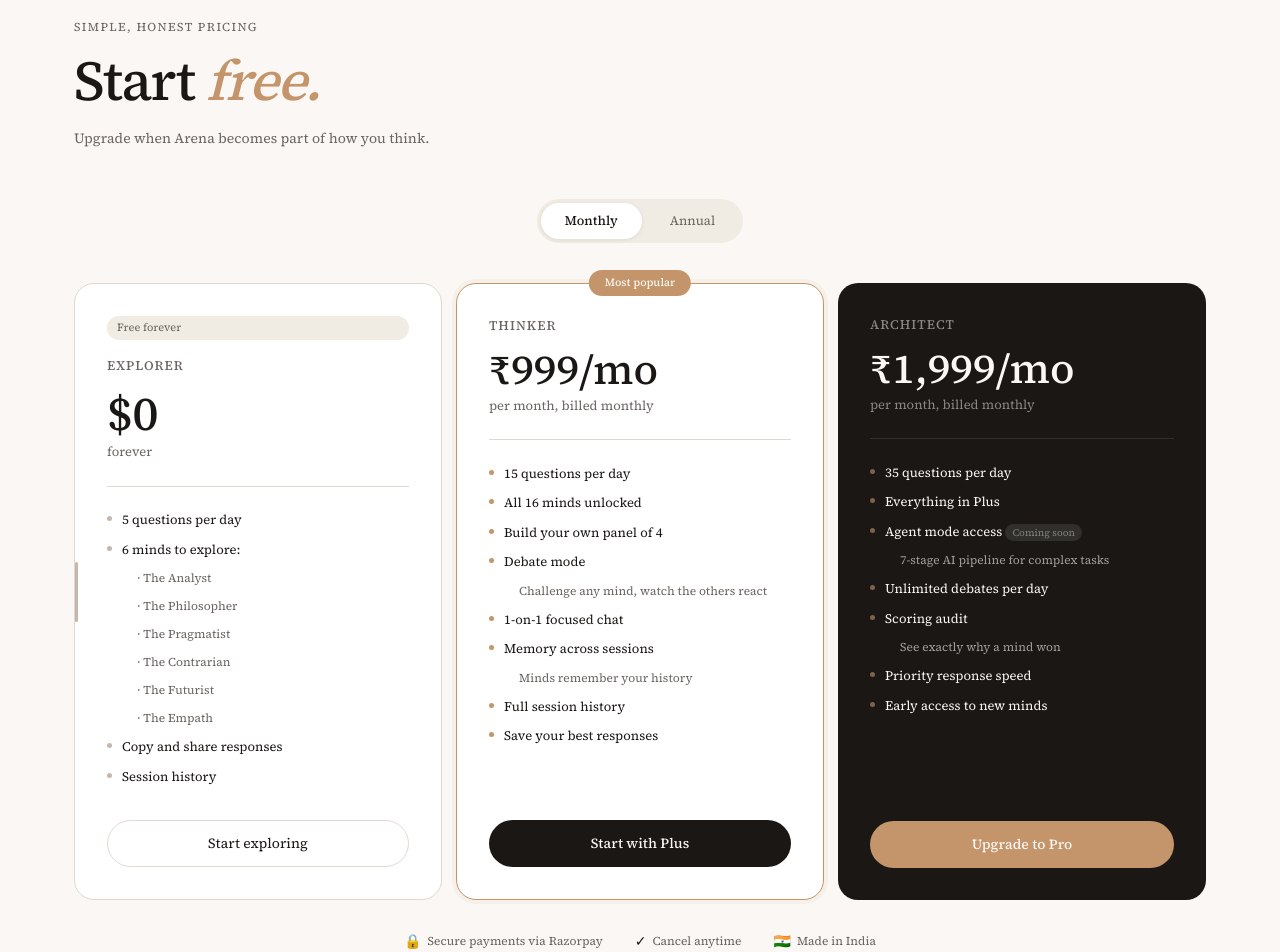
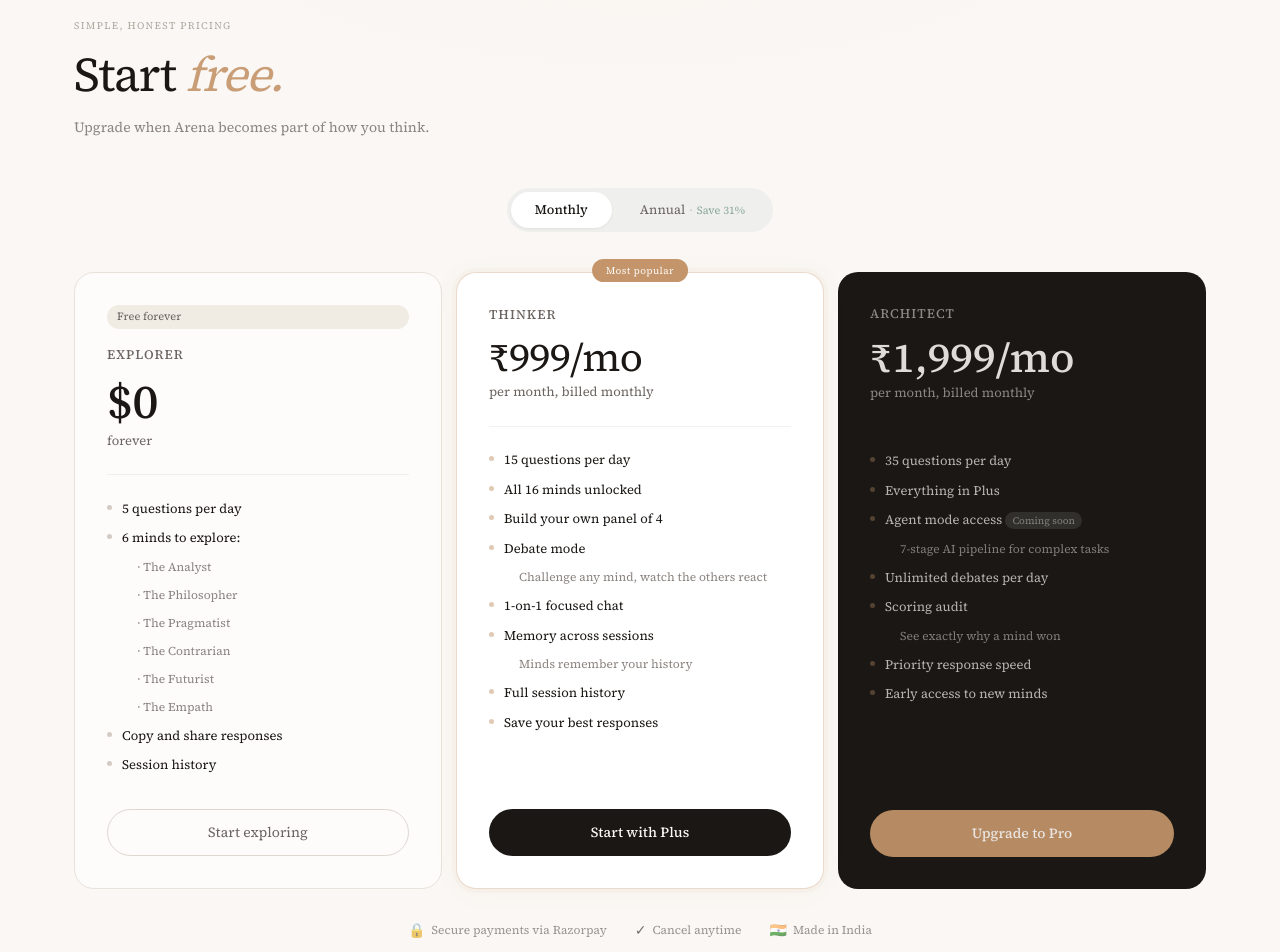
Before and after one commit to sahajpatel123/Multi-AI-Agents, a React (Vite) app in the folder frontend/: page /pricing in a window 1280 px wide. Shown: the part 100-1052 px from the top of the page. Built offline with nearby package versions, Linux system fonts and the light colour scheme; no server answers.

Commit message:
fix: pricing page persistent save hint and softer visual design

```diff
--- a/frontend/src/pages/PricingPage.tsx
+++ b/frontend/src/pages/PricingPage.tsx
@@ -129,6 +129,7 @@ function FeatureList({
                 fontSize: sub ? '12px' : '13px',
                 color: sub ? subColor : textColor,
                 lineHeight: 1.5,
+                fontWeight: 400,
               }}
             >
               {item === 'Agent mode access' ? (
@@ -210,7 +211,7 @@ export function PricingPage() {
     fontSize: '13px',
     fontWeight: 500,
     color: '#1A1714',
-    boxShadow: '0 1px 4px rgba(26,23,20,0.08)',
+    boxShadow: '0 1px 3px rgba(26,23,20,0.06)',
     transition: 'all 150ms ease',
     border: 'none',
     cursor: 'pointer',
@@ -228,7 +229,13 @@ export function PricingPage() {
   } as const;
 
   return (
-    <div style={{ background: '#FAF7F4', minHeight: '100vh' }}>
+    <div
+      style={{
+        background: '#FAF7F4',
+        backgroundImage: 'radial-gradient(ellipse 800px 400px at 50% -100px, rgba(196,149,106,0.06) 0%, transparent 70%)',
+        minHeight: '100vh',
+      }}
+    >
       <Navbar />
 
       <div style={{ maxWidth: '1180px', margin: '0 auto', padding: '64px 24px' }}>
@@ -298,13 +305,13 @@ export function PricingPage() {
         )}
 
         <section className="pricing-hero" style={{ marginBottom: '3rem' }}>
-          <p style={{ fontSize: '12px', textTransform: 'uppercase', letterSpacing: '.12em', color: '#6B6460', marginBottom: '1rem' }}>
+          <p style={{ fontSize: '10px', textTransform: 'uppercase', letterSpacing: '.14em', color: '#B0A9A2', marginBottom: '1rem' }}>
             Simple, honest pricing
           </p>
-          <h1 style={{ fontSize: '56px', fontWeight: 500, letterSpacing: '-.03em', color: '#1A1714', lineHeight: 1.05, marginBottom: '1rem' }}>
-            Start <span style={{ color: '#C4956A', fontStyle: 'italic' }}>free.</span>
+          <h1 style={{ fontSize: '48px', fontWeight: 400, letterSpacing: '-.03em', color: '#1A1714', lineHeight: 1.05, marginBottom: '1rem' }}>
+            Start <span style={{ color: '#C4956A', fontStyle: 'italic', opacity: 0.9 }}>free.</span>
           </h1>
-          <p style={{ fontSize: '14px', color: '#6B6460', maxWidth: '420px', lineHeight: 1.8 }}>
+          <p style={{ fontSize: '14px', color: '#8B8480', maxWidth: '420px', lineHeight: 1.8 }}>
             Upgrade when Arena becomes part of how you think.
           </p>
         </section>
@@ -312,7 +319,7 @@ export function PricingPage() {
         <div style={{ display: 'flex', justifyContent: 'center', marginBottom: '2.5rem' }}>
           <div
             style={{
-              background: '#F0EBE3',
+              background: '#EFEFED',
               borderRadius: '999px',
               padding: '4px',
               display: 'inline-flex',
@@ -334,23 +341,10 @@ export function PricingPage() {
                 onClick={() => setBilling('annual')}
                 style={billing === 'annual' ? toggleBtnActive : toggleBtnInactive}
               >
-                Annual
+                <span>Annual</span>
+                <span style={{ color: '#C4B8AE', margin: '0 4px', fontSize: '11px' }}>·</span>
+                <span style={{ fontSize: '11px', color: '#8AA899', fontWeight: 400 }}>Save 31%</span>
               </button>
-              {billing === 'annual' && (
-                <span
-                  style={{
-                    background: '#EDF2EF',
-                    color: '#8AA899',
-                    fontSize: '11px',
-                    padding: '3px 8px',
-                    borderRadius: '999px',
-                    marginLeft: '6px',
-                    fontWeight: 500,
-                  }}
-                >
-                  Save 31%
-                </span>
-              )}
             </div>
           </div>
         </div>
@@ -367,29 +361,14 @@ export function PricingPage() {
         >
           <div
             style={{
-              position: 'relative',
-              background: '#FFFFFF',
-              border: '0.5px solid #E0D8D0',
+              background: '#FDFCFB',
+              border: '0.5px solid #E8E2DA',
               borderRadius: '20px',
               padding: '2rem',
               display: 'flex',
               flexDirection: 'column',
-              overflow: 'hidden',
             }}
           >
-            <div
-              aria-hidden
-              style={{
-                position: 'absolute',
-                left: 0,
-                top: '50%',
-                transform: 'translateY(-50%)',
-                width: '3px',
-                height: '60px',
-                background: '#C4B8AE',
-                borderRadius: '999px',
-              }}
-            />
             <div style={{ display: 'inline-flex', background: '#F0EBE3', color: '#6B6460', borderRadius: '999px', padding: '4px 10px', fontSize: '11px', marginBottom: '1rem' }}>
               Free forever
             </div>
@@ -398,9 +377,9 @@ export function PricingPage() {
             </p>
             <div style={{ fontSize: '48px', fontWeight: 500, color: '#1A1714', lineHeight: 1, marginBottom: '.35rem' }}>$0</div>
             <p style={{ fontSize: '13px', color: '#6B6460', marginBottom: '1.5rem' }}>forever</p>
-            <div style={{ height: '0.5px', background: '#E0D8D0', marginBottom: '1.5rem' }} />
+            <div style={{ height: '0.5px', background: 'rgba(26,23,20,0.06)', marginBottom: '1.5rem' }} />
             <div style={{ flex: 1 }}>
-              <FeatureList items={explorerFeatures} dotColor="#C4B8AE" textColor="#1A1714" subColor="#6B6460" />
+              <FeatureList items={explorerFeatures} dotColor="#D4CCC4" textColor="#1A1714" subColor="#8B8480" />
             </div>
             <button
               type="button"
@@ -411,9 +390,9 @@ export function PricingPage() {
                 width: '100%',
                 padding: '12px',
                 borderRadius: '999px',
-                border: '0.5px solid #E0D8D0',
-                background: freeCtaHover ? '#F0EBE3' : 'transparent',
-                color: '#1A1714',
+                border: '0.5px solid #DDD7D0',
+                background: freeCtaHover ? '#F5F2EF' : 'transparent',
+                color: '#6B6460',
                 fontSize: '14px',
                 cursor: 'pointer',
                 marginTop: '1.5rem',
@@ -426,14 +405,14 @@ export function PricingPage() {
 
           <div
             style={{
-              border: '1.5px solid #C4956A',
+              border: '1px solid rgba(196,149,106,0.35)',
               borderRadius: '20px',
               padding: '2rem',
               position: 'relative',
               background: '#FFFFFF',
               display: 'flex',
               flexDirection: 'column',
-              boxShadow: '0 0 0 4px rgba(196,149,106,0.08)',
+              boxShadow: '0 2px 24px rgba(196,149,106,0.06), 0 0 0 4px rgba(196,149,106,0.04)',
             }}
           >
             <div
@@ -444,10 +423,11 @@ export function PricingPage() {
                 transform: 'translateX(-50%)',
                 background: '#C4956A',
                 color: '#FAF7F4',
-                fontSize: '11px',
-                fontWeight: 500,
-                padding: '5px 16px',
+                fontSize: '10px',
+                fontWeight: 400,
+                padding: '4px 14px',
                 borderRadius: '999px',
+                letterSpacing: '.04em',
                 whiteSpace: 'nowrap',
               }}
             >
@@ -459,20 +439,20 @@ export function PricingPage() {
 
             {billing === 'monthly' ? (
               <>
-                <div style={{ fontSize: '42px', fontWeight: 500, color: '#1A1714', lineHeight: 1, marginBottom: '.35rem' }}>₹999/mo</div>
+                <div style={{ fontSize: '40px', fontWeight: 400, letterSpacing: '-.02em', color: '#1A1714', lineHeight: 1, marginBottom: '.35rem' }}>₹999/mo</div>
                 <p style={{ fontSize: '13px', color: '#6B6460', marginBottom: '1.5rem' }}>per month, billed monthly</p>
               </>
             ) : (
               <>
                 <div style={{ display: 'flex', alignItems: 'center', flexWrap: 'wrap', gap: '8px', marginBottom: '.35rem' }}>
-                  <span style={{ fontSize: '42px', fontWeight: 500, color: '#1A1714', lineHeight: 1 }}>₹693/mo</span>
+                  <span style={{ fontSize: '40px', fontWeight: 400, letterSpacing: '-.02em', color: '#1A1714', lineHeight: 1 }}>₹693/mo</span>
                   <span
                     style={{
-                      background: '#EDF2EF',
-                      color: '#8AA899',
-                      fontSize: '12px',
-                      fontWeight: 500,
-                      padding: '4px 10px',
+                      background: '#EFF4EF',
+                      color: '#7A9B7A',
+                      fontSize: '11px',
+                      fontWeight: 400,
+                      padding: '3px 9px',
                       borderRadius: '999px',
                       verticalAlign: 'middle',
                     }}
@@ -485,9 +465,9 @@ export function PricingPage() {
               </>
             )}
 
-            <div style={{ height: '0.5px', background: '#E0D8D0', marginBottom: '1.5rem' }} />
+            <div style={{ height: '0.5px', background: 'rgba(26,23,20,0.06)', marginBottom: '1.5rem' }} />
             <div style={{ flex: 1 }}>
-              <FeatureList items={thinkerFeatures} dotColor="#C4956A" textColor="#1A1714" subColor="#6B6460" />
+              <FeatureList items={thinkerFeatures} dotColor="rgba(196,149,106,0.5)" textColor="#1A1714" subColor="#8B8480" />
             </div>
             <button
               type="button"
@@ -506,7 +486,7 @@ export function PricingPage() {
                 transition: 'opacity 150ms ease',
               }}
               onMouseEnter={(e) => {
-                e.currentTarget.style.opacity = '0.85';
+                e.currentTarget.style.opacity = '0.88';
               }}
               onMouseLeave={(e) => {
                 e.currentTarget.style.opacity = '1';
@@ -523,7 +503,7 @@ export function PricingPage() {
 
             {billing === 'monthly' ? (
               <>
-                <div style={{ fontSize: '42px', fontWeight: 500, color: '#FAF7F4', lineHeight: 1, marginBottom: '.35rem' }}>₹1,999/mo</div>
+                <div style={{ fontSize: '42px', fontWeight: 500, color: 'rgba(250,247,244,0.88)', lineHeight: 1, marginBottom: '.35rem' }}>₹1,999/mo</div>
                 <p style={{ fontSize: '13px', color: 'rgba(250,247,244,0.5)', marginBottom: '1.5rem' }}>per month, billed monthly</p>
               </>
             ) : (
@@ -532,10 +512,10 @@ export function PricingPage() {
                   <span style={{ fontSize: '42px', fontWeight: 500, color: '#FAF7F4', lineHeight: 1 }}>₹1,383/mo</span>
                   <span
                     style={{
-                      background: '#EDF2EF',
-                      color: '#8AA899',
+                      background: 'rgba(255,255,255,0.08)',
+                      color: 'rgba(250,247,244,0.6)',
                       fontSize: '12px',
-                      fontWeight: 500,
+                      fontWeight: 400,
                       padding: '4px 10px',
                       borderRadius: '999px',
                     }}
@@ -557,13 +537,13 @@ export function PricingPage() {
               </>
             )}
 
-            <div style={{ height: '0.5px', background: 'rgba(250,247,244,0.1)', marginBottom: '1.5rem' }} />
+            <div style={{ height: '0.5px', background: 'rgba(26,23,20,0.06)', marginBottom: '1.5rem' }} />
             <div style={{ flex: 1 }}>
               <FeatureList
                 items={architectFeatures}
-                dotColor="rgba(196,149,106,0.6)"
-                textColor="#FAF7F4"
-                subColor="rgba(250,247,244,0.6)"
+                dotColor="rgba(196,149,106,0.35)"
+                textColor="rgba(250,247,244,0.7)"
+                subColor="rgba(250,247,244,0.45)"
                 badgeDark
               />
             </div>
@@ -581,13 +561,14 @@ export function PricingPage() {
                 border: 'none',
                 cursor: 'pointer',
                 marginTop: '1.5rem',
+                opacity: 0.92,
                 transition: 'opacity 150ms ease',
               }}
               onMouseEnter={(e) => {
-                e.currentTarget.style.opacity = '0.85';
+                e.currentTarget.style.opacity = '1';
               }}
               onMouseLeave={(e) => {
-                e.currentTarget.style.opacity = '1';
+                e.currentTarget.style.opacity = '0.92';
               }}
             >
               Upgrade to Pro
@@ -599,17 +580,17 @@ export function PricingPage() {
           style={{
             display: 'flex',
             justifyContent: 'center',
-            gap: '32px',
+            gap: '28px',
             marginTop: '2rem',
             flexWrap: 'wrap',
           }}
         >
           {trustSignals.map((s) => (
             <div key={s.label} style={{ display: 'flex', alignItems: 'center', gap: '6px' }}>
-              <span style={{ fontSize: '14px', lineHeight: 1 }} aria-hidden>
+              <span style={{ fontSize: '14px', lineHeight: 1, opacity: 0.6 }} aria-hidden>
                 {s.icon}
               </span>
-              <span style={{ fontSize: '12px', color: '#6B6460' }}>{s.label}</span>
+              <span style={{ fontSize: '12px', color: '#9B9490' }}>{s.label}</span>
             </div>
           ))}
         </div>
@@ -656,9 +637,9 @@ export function PricingPage() {
         <section style={{ maxWidth: '760px' }}>
           <h2 style={{ fontSize: '20px', fontWeight: 500, color: '#1A1714', marginBottom: '1rem' }}>Common questions</h2>
           {faqs.map((faq) => (
-            <div key={faq.question} className="faq-item" style={{ borderBottom: '0.5px solid #E0D8D0', padding: '1rem 0' }}>
-              <p style={{ fontSize: '14px', fontWeight: 500, color: '#1A1714', marginBottom: '.45rem' }}>{faq.question}</p>
-              <p style={{ fontSize: '13px', color: '#6B6460', lineHeight: 1.7 }}>{faq.answer}</p>
+            <div key={faq.question} className="faq-item" style={{ borderBottom: '0.5px solid rgba(26,23,20,0.06)', padding: '1rem 0' }}>
+              <p style={{ fontSize: '14px', fontWeight: 400, color: '#1A1714', marginBottom: '.45rem' }}>{faq.question}</p>
+              <p style={{ fontSize: '13px', color: '#8B8480', lineHeight: 1.7 }}>{faq.answer}</p>
             </div>
           ))}
         </section>
```
